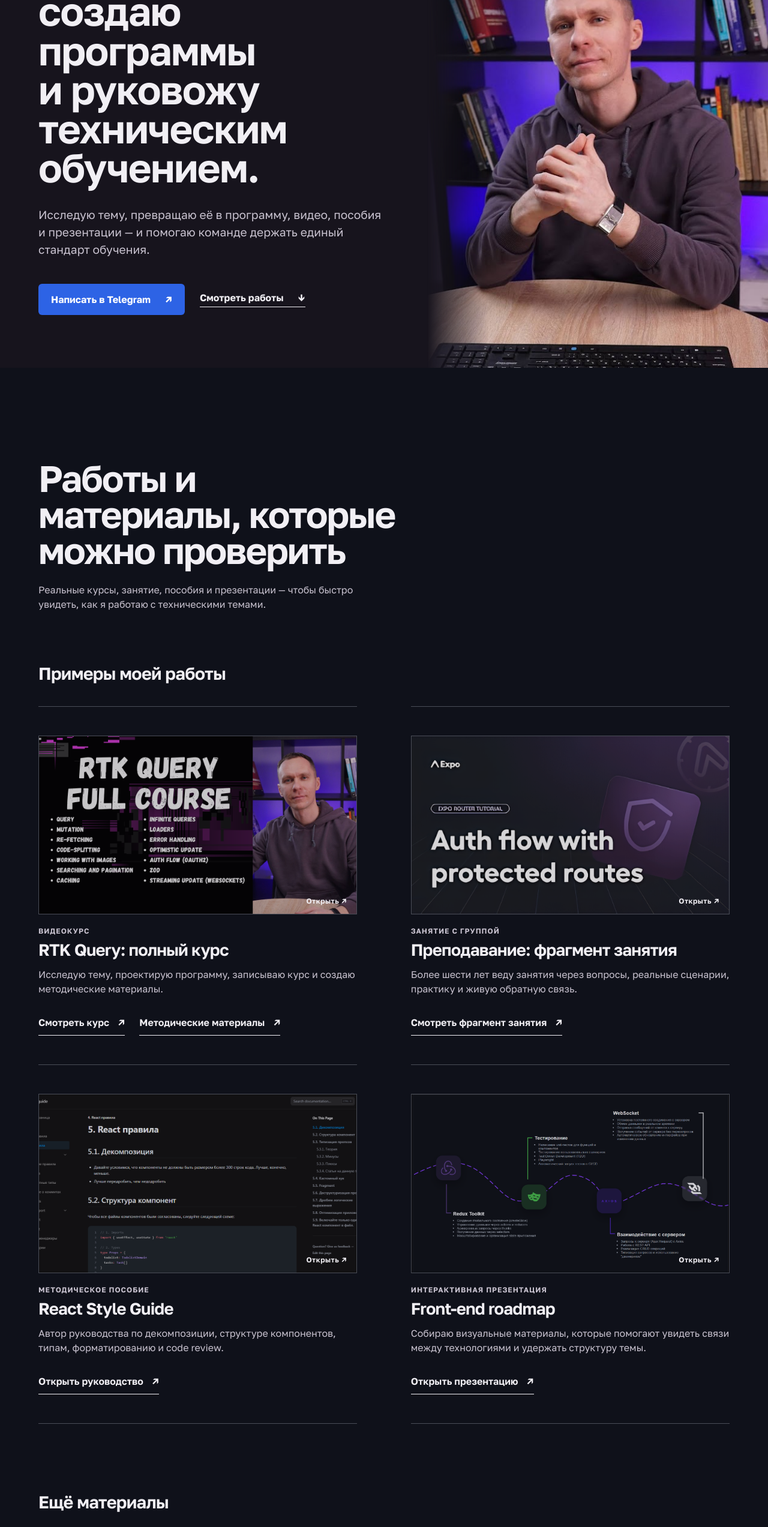
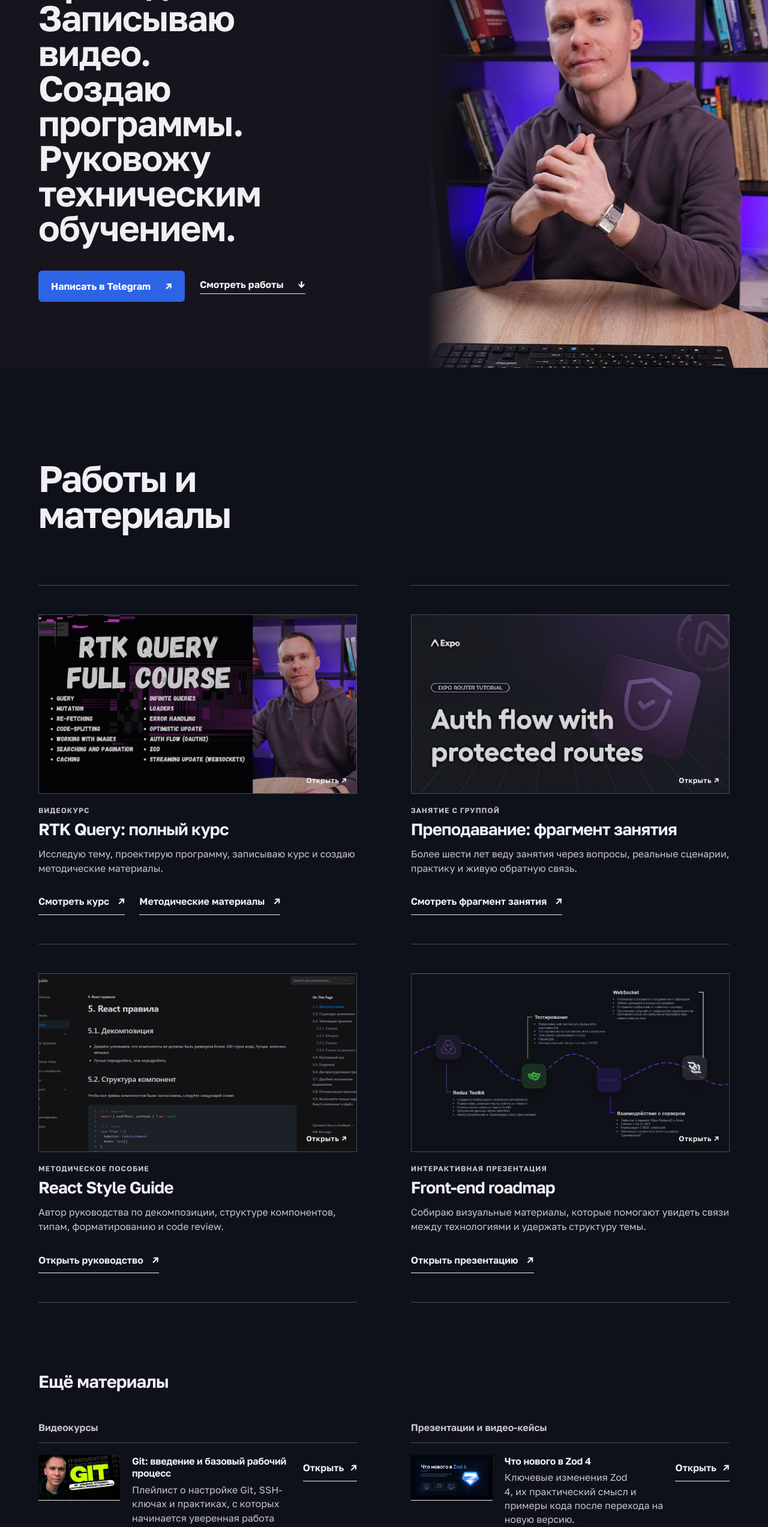
Before and after one commit to safronman/safronman.github.io, a Next.js app: page / in a window 1280 px wide. Shown: the part 234-2779 px from the top of the page at 60% size. Built offline with nearby package versions, Linux system fonts and the light colour scheme.

Commit message:
refactor: simplify hero and portfolio evidence layout

```diff
--- a/app/contact/contact.module.css
+++ b/app/contact/contact.module.css
@@ -1,7 +1,7 @@
 .contact {
   padding: clamp(88px, 11vw, 156px) clamp(22px, 5vw, 82px);
-  background: var(--paper);
-  color: var(--ink);
+  background: var(--ink);
+  color: var(--ink-on-dark);
 }
 
 .inner {
@@ -24,7 +24,7 @@
 .intro p {
   max-width: 42ch;
   margin-top: 24px;
-  color: var(--muted);
+  color: var(--muted-on-dark);
   line-height: 1.5;
   text-wrap: pretty;
 }
@@ -40,12 +40,12 @@
   align-items: center;
   justify-content: flex-start;
   gap: clamp(20px, 3vw, 48px);
-  border-top: 1px solid var(--line);
+  border-top: 1px solid rgb(247 247 250 / 24%);
   padding: 18px 0;
 }
 
 .links > :last-child {
-  border-bottom: 1px solid var(--line);
+  border-bottom: 1px solid rgb(247 247 250 / 24%);
 }
 
 .channel {
@@ -53,7 +53,7 @@
   min-width: min(100%, 132px);
   align-items: center;
   gap: 10px;
-  color: var(--ink);
+  color: var(--ink-on-dark);
   font-size: 1rem;
   font-weight: 650;
   line-height: 1.3;
@@ -85,13 +85,14 @@
 }
 
 .telegram a:hover {
-  background: var(--ink);
+  background: var(--ink-on-dark);
+  color: var(--ink);
 }
 
 .linkRow a {
   padding: 9px 0;
   text-decoration: underline;
-  text-decoration-color: var(--line);
+  text-decoration-color: rgb(247 247 250 / 35%);
   text-decoration-thickness: 1px;
   text-underline-offset: 6px;
 }
--- a/app/header/header.tsx
+++ b/app/header/header.tsx
@@ -5,7 +5,7 @@ const navigationItems = [
   ["Преподавание", "#teaching"],
   ["Подход", "#approach"],
   ["Экспертиза", "#expertise"],
-  ["Контакт", "#contacts"],
+  ["Контакты", "#contacts"],
 ] as const;
 
 export default function Header() {
--- a/app/hero/hero.module.css
+++ b/app/hero/hero.module.css
@@ -16,20 +16,12 @@
 }
 
 .hero h1 {
-  max-width: 780px;
-  font-size: clamp(44px, 5.2vw, 80px);
+  max-width: 13ch;
+  font-size: clamp(2.75rem, 4.65vw, 4.5rem);
   font-weight: 650;
   letter-spacing: -0.025em;
   line-height: 0.98;
   text-wrap: balance;
-}
-
-.lead {
-  max-width: 60ch;
-  margin-top: 32px;
-  color: var(--muted-on-dark);
-  font-size: clamp(17px, 1.5vw, 21px);
-  line-height: 1.5;
 }
 
 .actions {
@@ -54,6 +46,10 @@
 .primaryButton span,
 .textButton span {
   margin-left: 20px;
+}
+
+.hero h1 span {
+  display: block;
 }
 
 .textButton {
--- a/app/hero/hero.tsx
+++ b/app/hero/hero.tsx
@@ -6,11 +6,12 @@ export default function Hero() {
     <section className={s.hero} id="top">
       <div className={s.heroGrid}>
         <div>
-          <h1>Преподаю, создаю программы и руковожу техническим обучением.</h1>
-          <p className={s.lead}>
-            Исследую тему, превращаю её в программу, видео, пособия и
-            презентации — и помогаю команде держать единый стандарт обучения.
-          </p>
+          <h1>
+            <span>Преподаю.</span>
+            <span>Записываю видео.</span>
+            <span>Создаю программы.</span>
+            <span>Руковожу техническим обучением.</span>
+          </h1>
           <div className={s.actions}>
             <a
               className={s.primaryButton}
--- a/app/page.tsx
+++ b/app/page.tsx
@@ -12,8 +12,8 @@ export default function Home() {
       <Header />
       <Hero />
       <SelectedWork />
+      <LearningApproach />
       <TeachingPractices />
-      <LearningApproach />
       <TechnicalFoundation />
       <Contact />
     </main>
--- a/app/selected-work/selected-work.module.css
+++ b/app/selected-work/selected-work.module.css
@@ -11,7 +11,7 @@
 }
 
 .intro h2 {
-  max-width: 15ch;
+  max-width: 12ch;
   font-size: clamp(2.375rem, 4.8vw, 4.5rem);
   font-weight: 650;
   letter-spacing: -0.035em;
@@ -19,33 +19,19 @@
   text-wrap: balance;
 }
 
-.intro p {
-  max-width: 54ch;
-  margin-top: 24px;
-  color: var(--muted-on-dark);
-  line-height: 1.5;
-  text-wrap: pretty;
-}
-
 .grid {
   display: grid;
   grid-template-columns: repeat(2, minmax(0, 1fr));
   column-gap: clamp(32px, 7vw, 112px);
-  margin-top: clamp(24px, 3vw, 40px);
+  margin-top: clamp(48px, 7vw, 88px);
 }
 
-.selectedHeading,
 .additional {
   max-width: 1400px;
   margin-right: auto;
   margin-left: auto;
 }
 
-.selectedHeading {
-  margin-top: clamp(48px, 7vw, 88px);
-}
-
-.selectedHeading h3,
 .additional > h3 {
   font-size: clamp(1.5rem, 2.25vw, 2rem);
   font-weight: 650;
@@ -187,7 +173,7 @@
 
 .materialGroup li {
   display: grid;
-  grid-template-columns: minmax(0, 1fr) auto;
+  grid-template-columns: 136px minmax(0, 1fr) auto;
   gap: 20px;
   align-items: start;
   padding: 20px 0;
@@ -201,8 +187,24 @@
   line-height: 1.3;
 }
 
-.materialGroup li > div > p,
-.status {
+.materialCover {
+  position: relative;
+  display: block;
+  aspect-ratio: 16 / 9;
+  overflow: hidden;
+  background: var(--ink);
+}
+
+.materialCover img {
+  object-fit: cover;
+  transition: transform 0.25s cubic-bezier(0.16, 1, 0.3, 1);
+}
+
+.materialCover:hover img {
+  transform: scale(1.035);
+}
+
+.materialGroup li > div > p {
   margin-top: 6px;
   color: var(--muted-on-dark);
   font-size: 1rem;
@@ -230,11 +232,6 @@
   outline-offset: 4px;
 }
 
-.status {
-  max-width: 16ch;
-  margin-top: 0;
-}
-
 @media (max-width: 760px) {
   .grid {
     grid-template-columns: 1fr;
@@ -255,12 +252,12 @@
 
 @media (max-width: 520px) {
   .materialGroup li {
-    grid-template-columns: 1fr;
+    grid-template-columns: 112px minmax(0, 1fr);
     gap: 10px;
   }
 
-  .status {
-    max-width: none;
+  .materialGroup li > a:last-child {
+    grid-column: 2;
   }
 }
 
@@ -270,4 +267,8 @@
   .coverLink img {
     transition: none;
   }
+
+  .materialCover img {
+    transition: none;
+  }
 }
--- a/app/selected-work/selected-work.tsx
+++ b/app/selected-work/selected-work.tsx
@@ -15,9 +15,9 @@ type Work = {
 
 type AdditionalMaterial = {
   description: string;
-  status?: string;
+  image: string;
   title: string;
-  url?: string;
+  url: string;
 };
 
 const selectedWork: readonly Work[] = [
@@ -92,14 +92,16 @@ const additionalMaterialGroups: readonly {
       {
         description:
           "Плейлист о настройке Git, SSH-ключах и практиках, с которых начинается уверенная работа разработчика в команде.",
+        image: "/git-course-cover.jpg",
         title: "Git: введение и базовый рабочий процесс",
         url: "https://youtu.be/BMo29Gkx8K0?si=6yh2OJcZP3vrtkw7",
       },
       {
         description:
           "Курс о переиспользуемых компонентах, Portal, Radix UI и Storybook — от API до изолированной разработки.",
-        status: "Открытый фрагмент появится позже",
+        image: "/modal-createportal-radix-ui-storybook-cover.png",
         title: "Современная разработка компонентов",
+        url: "https://it-incubator.io/react/ru/react-middle-senior-tutorials/modal-createportal-radix-ui-storybook?s=C248EC",
       },
     ],
     title: "Видеокурсы",
@@ -109,18 +111,21 @@ const additionalMaterialGroups: readonly {
       {
         description:
           "Ключевые изменения Zod 4, их практический смысл и примеры кода после перехода на новую версию.",
+        image: "/presentation/presentation-zod4-cover.png",
         title: "Что нового в Zod 4",
         url: "https://presentation-zod-4.vercel.app/",
       },
       {
         description:
           "Практический разбор использования AI для обучения, исследования тем и ежедневной технической работы.",
+        image: "/presentation/presentation-ai-for study-cover.png",
         title: "Как использовать AI для обучения и работы",
         url: "https://presentation-ai-for-study-and-work.vercel.app/",
       },
       {
         description:
           "Видео-кейс о различиях HTTP, polling, SSE и WebSocket: техническая систематизация и motion design.",
+        image: "/presentation/presentation-realtime-cover.png",
         title: "Real-Time: HTTP, Polling, SSE и WebSocket",
         url: "https://youtu.be/pO7CYYoHO6o",
       },
@@ -133,16 +138,9 @@ export default function SelectedWork() {
   return (
     <section className={s.work} id="work">
       <div className={s.intro}>
-        <h2>Работы и материалы, которые можно проверить</h2>
-        <p>
-          Реальные курсы, занятие, пособия и презентации — чтобы быстро увидеть,
-          как я работаю с техническими темами.
-        </p>
+        <h2>Работы и материалы</h2>
       </div>
 
-      <div className={s.selectedHeading}>
-        <h3>Примеры моей работы</h3>
-      </div>
       <div className={s.grid}>
         {selectedWork.map((item) => (
           <article className={s.item} key={item.title}>
@@ -191,22 +189,27 @@ export default function SelectedWork() {
               <ul>
                 {group.items.map((item) => (
                   <li key={item.title}>
+                    <a
+                      aria-label={`Открыть «${item.title}»`}
+                      className={s.materialCover}
+                      href={item.url}
+                      rel="noreferrer"
+                      target="_blank"
+                    >
+                      <Image
+                        alt={`Обложка материала «${item.title}»`}
+                        fill
+                        sizes="(max-width: 520px) 112px, 136px"
+                        src={item.image}
+                      />
+                    </a>
                     <div>
                       <h5>{item.title}</h5>
                       <p>{item.description}</p>
                     </div>
-                    {item.url ? (
-                      <a
-                        aria-label={`Открыть «${item.title}»`}
-                        href={item.url}
-                        rel="noreferrer"
-                        target="_blank"
-                      >
-                        Открыть <span aria-hidden="true">↗</span>
-                      </a>
-                    ) : (
-                      <p className={s.status}>{item.status}</p>
-                    )}
+                    <a href={item.url} rel="noreferrer" target="_blank">
+                      Открыть <span aria-hidden="true">↗</span>
+                    </a>
                   </li>
                 ))}
               </ul>
```
Also changed, not shown: 2 other files (tests, documents, lock files or other folders).
